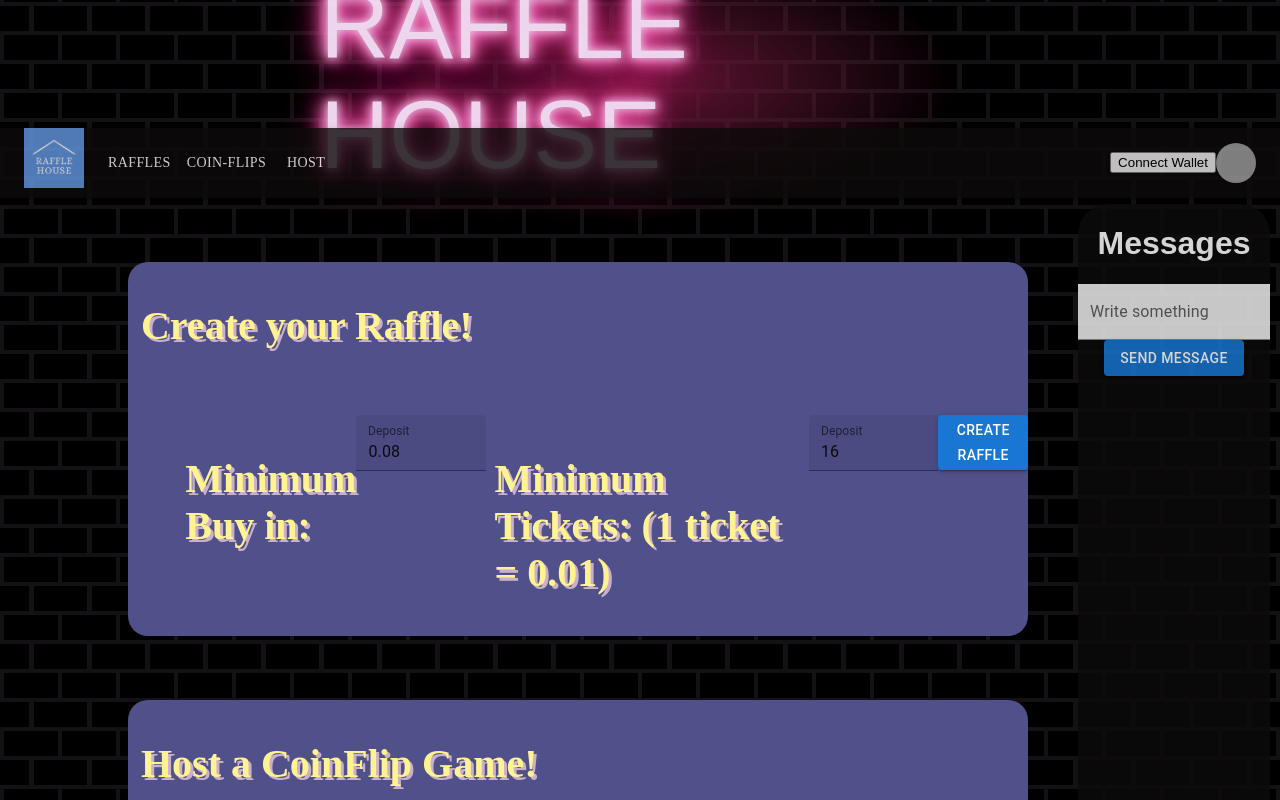
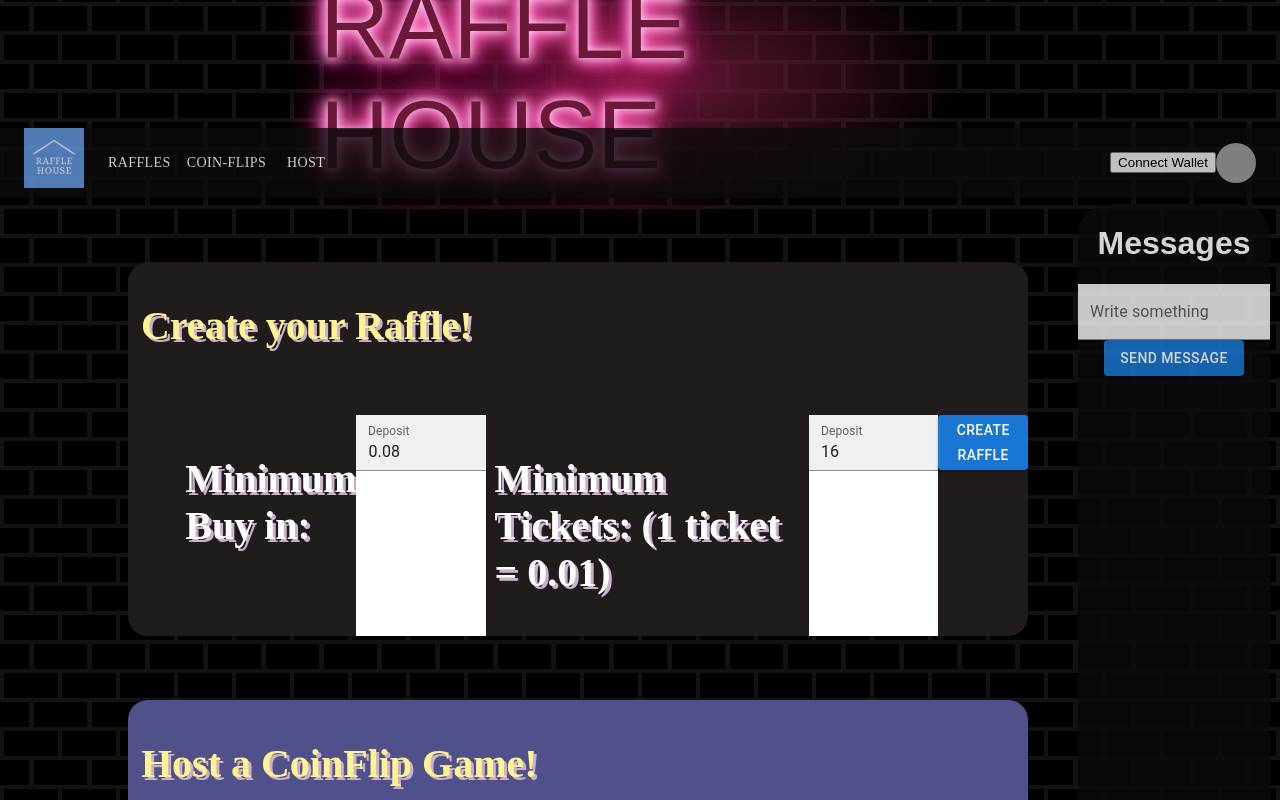
Before and after one commit to rottaj/RaffleHouse, a React (Create React App) app in the folder frontend/: page /host in a window 1280 px wide. Shown: the top 800 px of the page. Built offline with nearby package versions, Linux system fonts and the light colour scheme; grey boxes are pictures that could not be loaded; a web font is replaced by a local one.

Commit message:
needs some work

```diff
--- a/frontend/src/Components/CoinFlip.css
+++ b/frontend/src/Components/CoinFlip.css
@@ -1,7 +1,7 @@
 .CoinFlip-Div-Main {
     border: 1px solid black;
-    background: rgb(80, 80, 138);
-
+    /*background: rgb(80, 80, 138);  */
+    background: #211c1c;
     color: white;
     /*
     text-shadow: 0 0 0.6rem #ffe6ff, 0 0 1.5rem #ff65bd,
--- a/frontend/src/Components/RaffleCreator.css
+++ b/frontend/src/Components/RaffleCreator.css
@@ -13,7 +13,8 @@
 
 .Minimum-BuyIn-h3 {
     padding-left: 1%;
-    color: rgb(255, 242, 145);
+    /*color: rgb(255, 242, 145); */
+    color: white;
     text-shadow: rgb(203, 176, 204) 3px 3px;
     font-size: 40px;
 }
@@ -45,10 +46,17 @@
     margin-left: 10%;
     -moz-border-radius: 20px; /* or 50% */
     border-radius: 20px; /* or 50% */
-    background: rgb(80, 80, 138);
+    /* background: rgb(80, 80, 138); */
+    background: #211c1c;
     overflow-y: scroll;
 }
 
 .RaffleForm-Minimum-Buyin {
+    background-color: white;
     padding-top: 30px;
 }
+
+
+.RaffleForm-Minimum-Tickets {
+    background-color: white;
+}
--- a/frontend/src/Containers/Header.css
+++ b/frontend/src/Containers/Header.css
@@ -24,178 +24,10 @@
     font-family: 'Greatest Richmond Alternate Thr', sans-serif;
     text-transform: uppercase;
     font-size: 6em;
-    color: #ffe6ff;
+    /*color: #ffe6ff; */
+    color: #6b1839;
+    text-shadow: none;
     text-shadow: 0 0 0.6rem #ffe6ff, 0 0 1.5rem #ff65bd,
       -0.2rem 0.1rem 1rem #ff65bd, 0.2rem 0.1rem 1rem #ff65bd,
       0 -0.5rem 2rem #ff2483, 0 0.5rem 3rem #ff2483;
-    animation: shine 2s forwards, flicker 3s infinite;
   }
-
-  @keyframes blink {
-    0%,
-    22%,
-    36%,
-    75% {
-      color: #ffe6ff;
-      text-shadow: 0 0 0.6rem #ffe6ff, 0 0 1.5rem #ff65bd,
-        -0.2rem 0.1rem 1rem #ff65bd, 0.2rem 0.1rem 1rem #ff65bd,
-        0 -0.5rem 2rem #ff2483, 0 0.5rem 3rem #ff2483;
-    }
-    28%,
-    33% {
-      color: #ff65bd;
-      text-shadow: none;
-    }
-    82%,
-    97% {
-      color: #ff2483;
-      text-shadow: none;
-    }
-  }
-
-  .flicker {
-    animation: shine 2s forwards, blink 3s 2s infinite;
-  }
-
-  .fast-flicker-header {
-    animation: shine 2s forwards, blink 10s 1s infinite;
-  }
-
-  @keyframes shine {
-    0% {
-      color: #6b1839;
-      text-shadow: none;
-    }
-    100% {
-      color: #ffe6ff;
-      text-shadow: 0 0 0.6rem #ffe6ff, 0 0 1.5rem #ff65bd,
-        -0.2rem 0.1rem 1rem #ff65bd, 0.2rem 0.1rem 1rem #ff65bd,
-        0 -0.5rem 2rem #ff2483, 0 0.5rem 3rem #ff2483;
-    }
-  }
-
-  @keyframes flicker {
-    from {
-      opacity: 1;
-    }
-
-    4% {
-      opacity: 0.9;
-    }
-
-    6% {
-      opacity: 0.85;
-    }
-
-    8% {
-      opacity: 0.95;
-    }
-
-    10% {
-      opacity: 0.9;
-    }
-
-    11% {
-      opacity: 0.922;
-    }
-
-    12% {
-      opacity: 0.9;
-    }
-
-    14% {
-      opacity: 0.95;
-    }
-
-    16% {
-      opacity: 0.98;
-    }
-
-    17% {
-      opacity: 0.9;
-    }
-
-    19% {
-      opacity: 0.93;
-    }
-
-    20% {
-      opacity: 0.99;
-    }
-
-    24% {
-      opacity: 1;
-    }
-
-    26% {
-      opacity: 0.94;
-    }
-
-    28% {
-      opacity: 0.98;
-    }
-
-    37% {
-      opacity: 0.93;
-    }
-
-    38% {
-      opacity: 0.5;
-    }
-
-    39% {
-      opacity: 0.96;
-    }
-
-    42% {
-      opacity: 1;
-    }
-
-    44% {
-      opacity: 0.97;
-    }
-
-    46% {
-      opacity: 0.94;
-    }
-
-    56% {
-      opacity: 0.9;
-    }
-
-    58% {
-      opacity: 0.9;
-    }
-
-    60% {
-      opacity: 0.99;
-    }
-
-    68% {
-      opacity: 1;
-    }
-
-    70% {
-      opacity: 0.9;
-    }
-
-    72% {
-      opacity: 0.95;
-    }
-
-    93% {
-      opacity: 0.93;
-    }
-
-    95% {
-      opacity: 0.95;
-    }
-
-    97% {
-      opacity: 0.93;
-    }
-
-    to {
-      opacity: 1;
-    }
-  }
```
